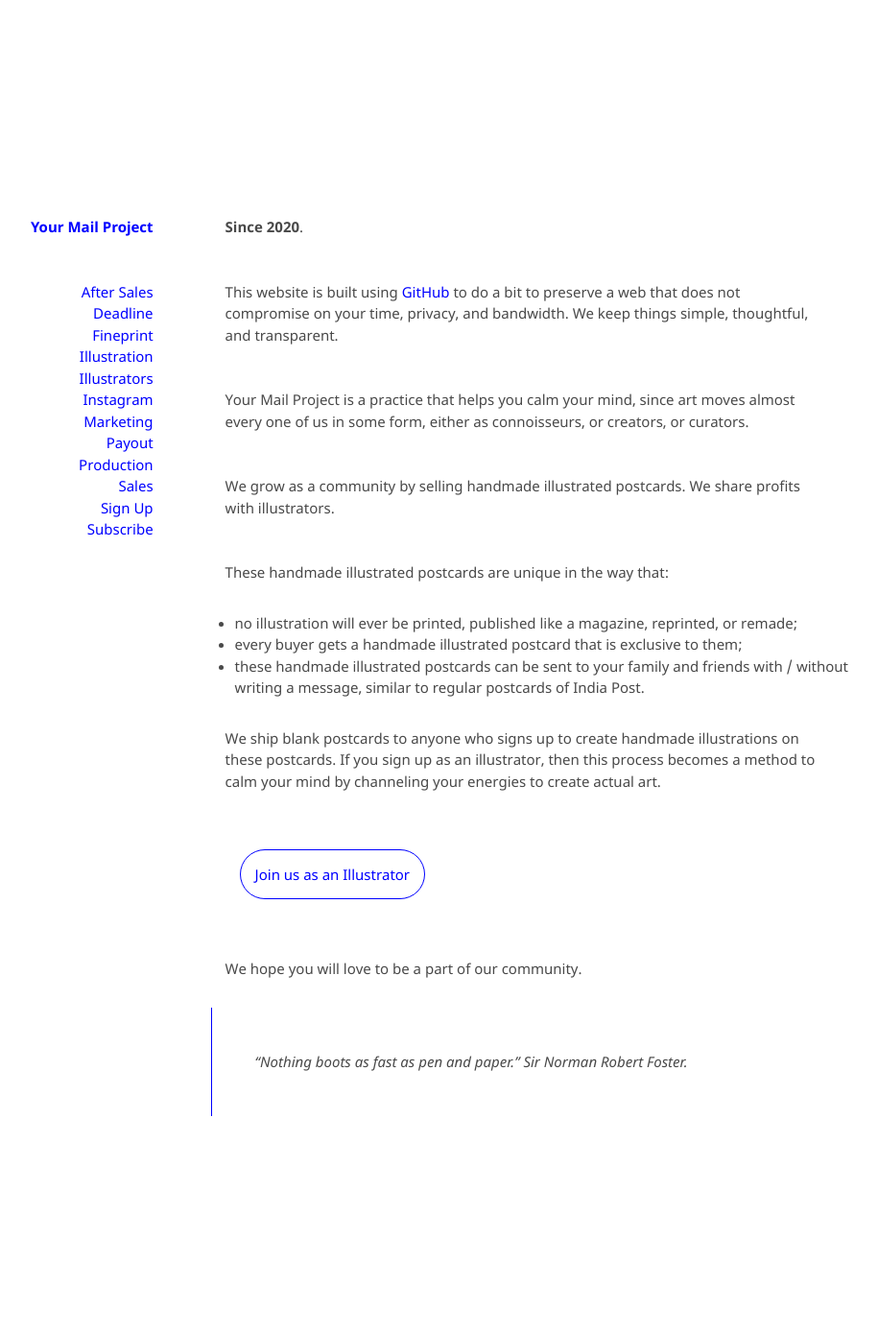
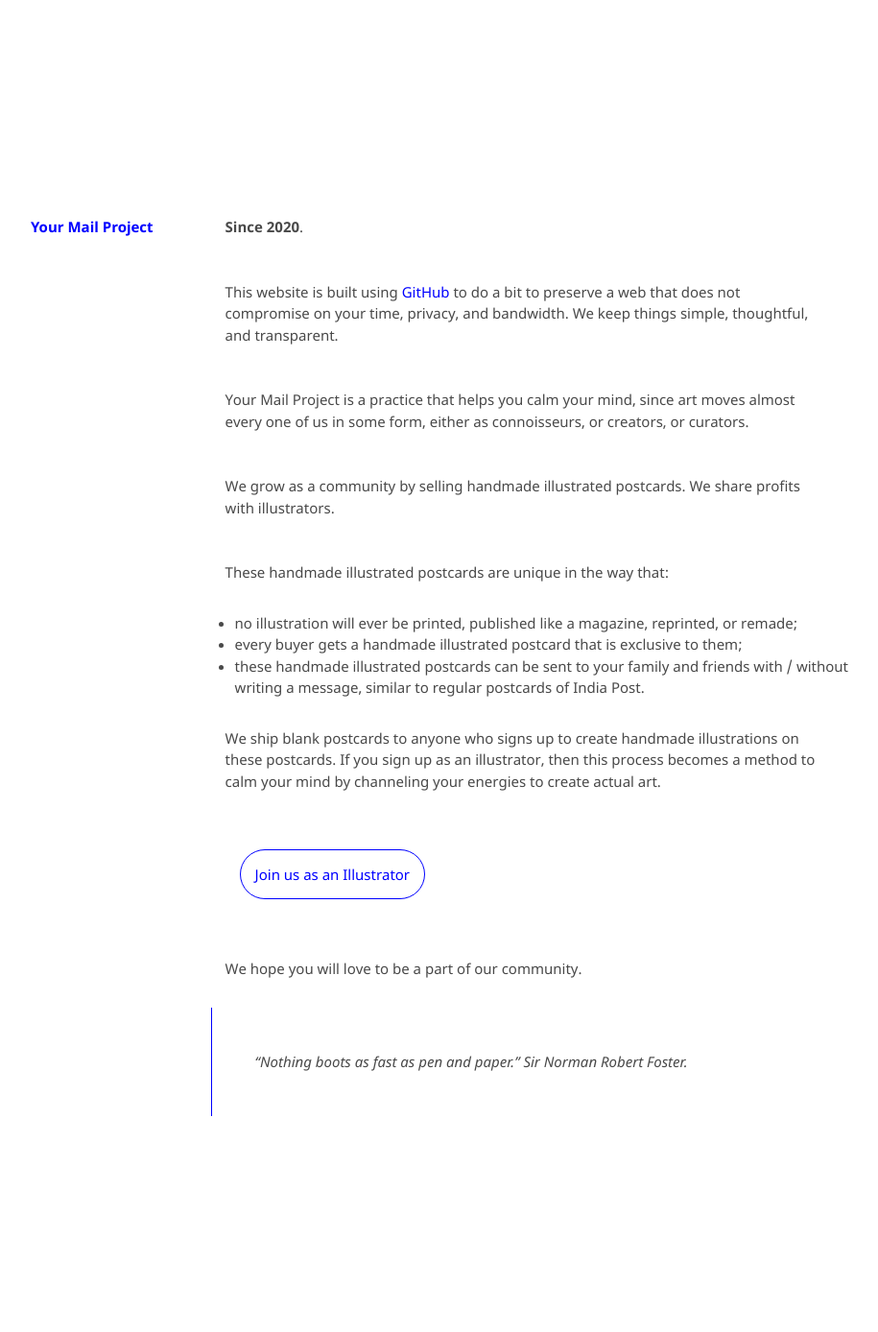
Before and after one commit to kvshvlin/yourmailproject, a Jekyll site: the page built from index.md, in a window 1280 px wide. Shown: the whole page at 96% size, without its empty margins (193-1108 px from the left). Built offline with Jekyll 4.4.1, drawn with Linux system fonts in a browser that asks for light colours; our own code applies the rules of GitHub Pages for plain Markdown files.

Commit message:
Update default.html

```diff
--- a/_layouts/default.html
+++ b/_layouts/default.html
@@ -15,20 +15,6 @@
     <header>
       <div class="grid-item">
         <h1><a href="https://kvshvlin.github.io/yourmailproject">Your Mail Project</a></h1>
-        <p>
-<a href="https://kvshvlin.github.io/yourmailproject/aftersales.html" target="_blank">After Sales</a><br>
-<a href="https://kvshvlin.github.io/yourmailproject/deadline.html" target="_blank">Deadline</a><br>
-<a href="https://kvshvlin.github.io/yourmailproject/fineprint.html" target="_blank">Fineprint</a><br>
-<a href="https://kvshvlin.github.io/yourmailproject/illustration.html" target="_blank">Illustration</a><br>
-<a href="https://kvshvlin.github.io/yourmailproject/illustrators.html" target="_blank">Illustrators</a><br>
-<a href="https://kvshvlin.github.io/yourmailproject/instagram.html" target="_blank">Instagram</a><br>
-<a href="https://kvshvlin.github.io/yourmailproject/marketing.html" target="_blank">Marketing</a><br>
-<a href="https://kvshvlin.github.io/yourmailproject/payout.html" target="_blank">Payout</a><br>
-<a href="https://kvshvlin.github.io/yourmailproject/production.html" target="_blank">Production</a><br>
-<a href="https://kvshvlin.github.io/yourmailproject/sales.html" target="_blank">Sales</a><br>
-<a href="https://kvshvlin.github.io/yourmailproject/signup.html" target="_blank">Sign Up</a><br>
-<a href="https://kvshvlin.github.io/yourmailproject/subscribe.html" target="_blank">Subscribe</a><br>
-        </p>
       </div>
     </header>
     <section>
```
